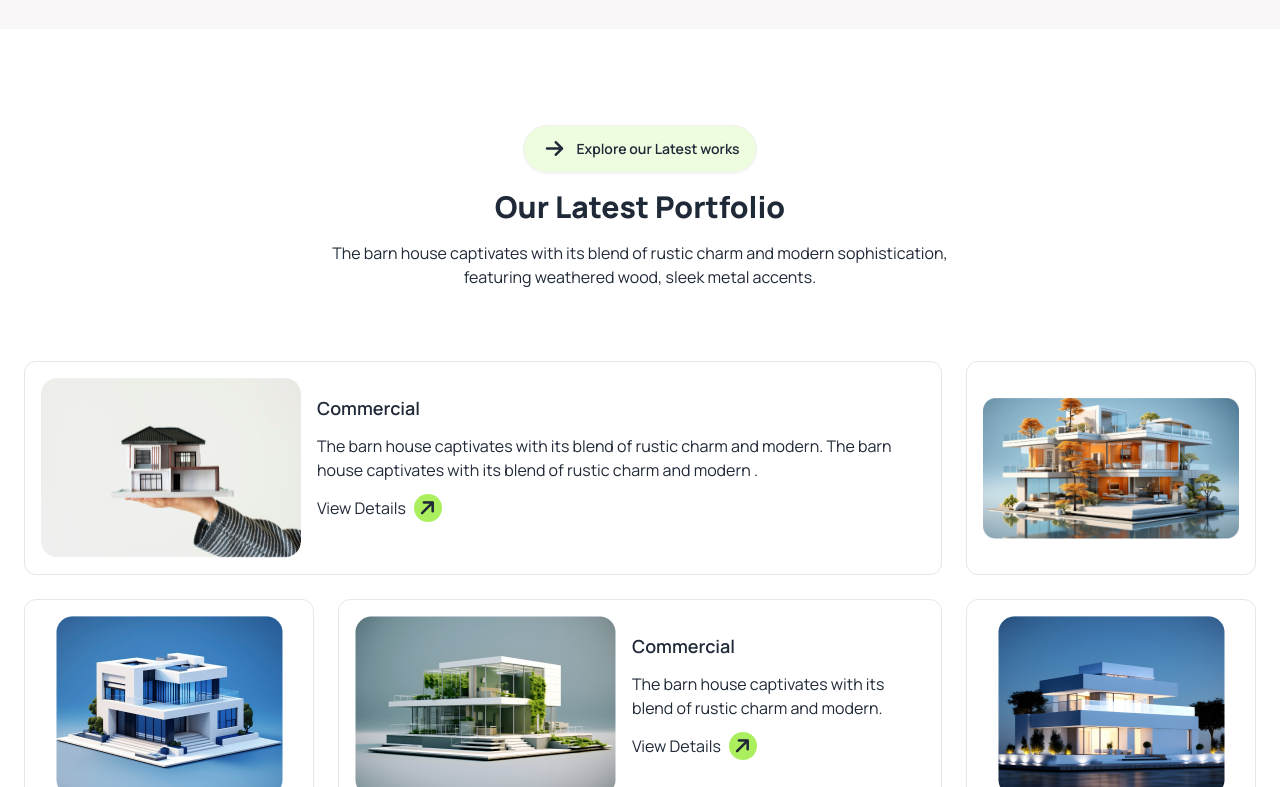
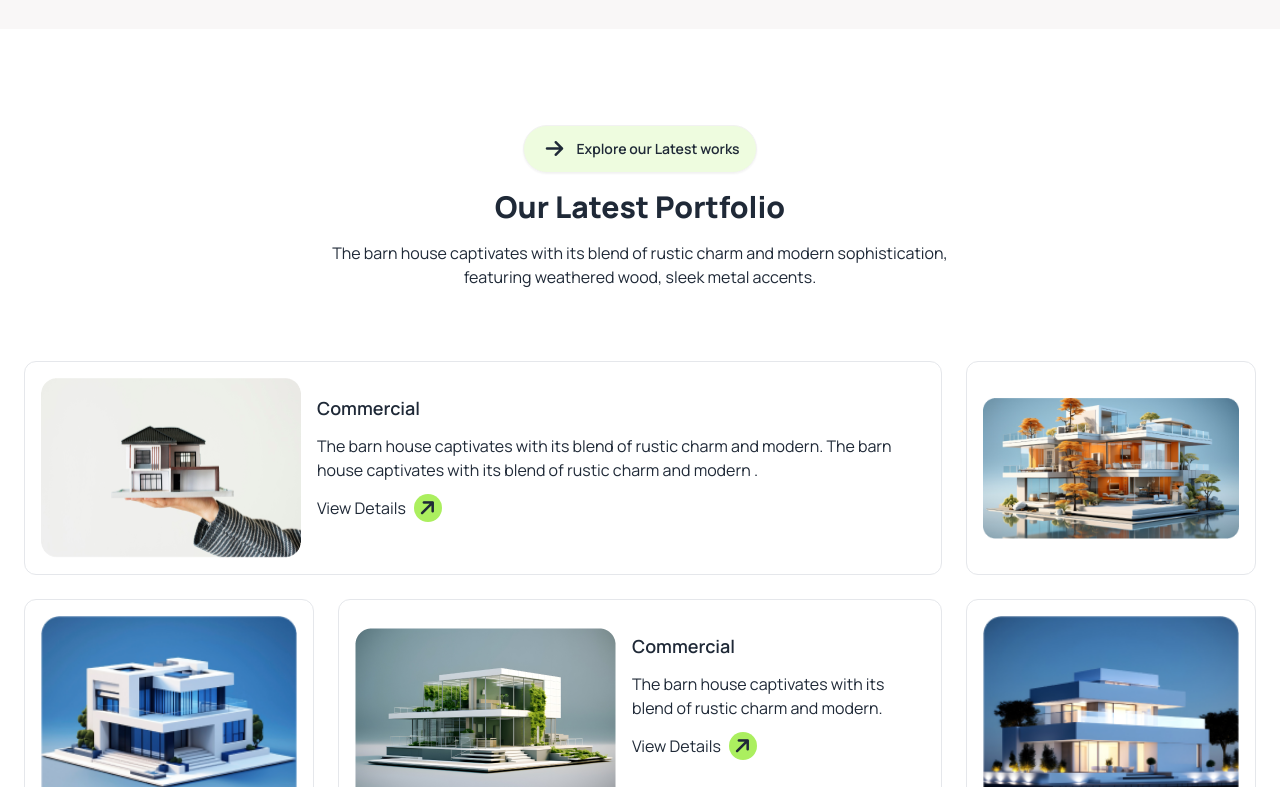
Before and after one commit to ranak8811/PH-Batch10-Assignment-3, a plain HTML site: page index.html in a window 1280 px wide. Shown: the part 2013-2800 px from the top of the page. Drawn offline with nearby package versions, Linux system fonts and the light colour scheme.

Commit message:
portfolio section complete

```diff
--- a/index.html
+++ b/index.html
@@ -318,7 +318,7 @@
         <div class="grid grid-cols-1 gap-6 lg:grid-cols-4 p-6">
           <div class="border rounded-xl p-4 lg:flex lg:col-span-3 gap-4">
             <div class="flex justify-center items-center">
-              <img src="./images/img1.png" alt="" />
+              <img class="w-full" src="./images/img1.png" alt="" />
             </div>
 
             <div class="flex-1 space-y-3 mt-4">
@@ -347,15 +347,15 @@
           <div
             class="border rounded-xl p-4 flex justify-center items-center md:hidden"
           >
-            <img src="./images/img5.png" alt="" />
+            <img class="w-full" src="./images/img5.png" alt="" />
           </div>
           <div class="border rounded-xl p-4 flex justify-center items-center">
-            <img src="./images/img3.png" alt="" />
+            <img class="w-full" src="./images/img3.png" alt="" />
           </div>
 
           <div class="border rounded-xl p-4 lg:flex lg:col-span-2 gap-4">
             <div class="flex justify-center items-center">
-              <img src="./images/img4.png" alt="" />
+              <img class="w-full" src="./images/img4.png" alt="" />
             </div>
 
             <div class="flex-1 space-y-3 mt-4">
@@ -377,7 +377,7 @@
           </div>
 
           <div class="border rounded-xl p-4 flex justify-center items-center">
-            <img src="./images/img5.png" alt="" />
+            <img class="w-full" src="./images/img5.png" alt="" />
           </div>
         </div>
       </section>
```
